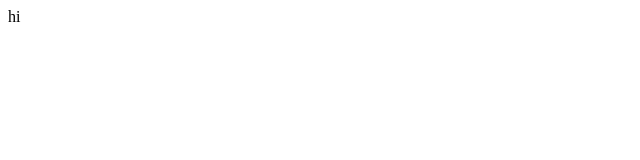
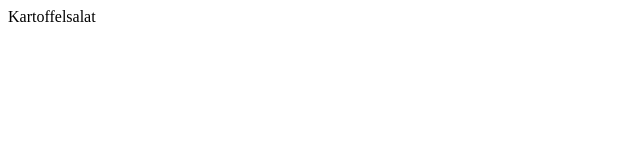
Before and after one commit to Knilchon/Zimt_Frontend, a Next.js app in the folder zimt_frontend/: page / in a window 1280 px wide. Shown: the top 160 px of the page, without its empty margins (0-640 px from the left). Built offline with nearby package versions, Linux system fonts and the light colour scheme.

Commit message:
Kartoffelsalat

```diff
--- a/zimt_frontend/pages/_app.tsx
+++ b/zimt_frontend/pages/_app.tsx
@@ -1,5 +1,5 @@
 import type { AppProps } from 'next/app'
 
 export default function App() {
-  return <div>hi</div>
+  return <div>Kartoffelsalat</div>
 }
```
